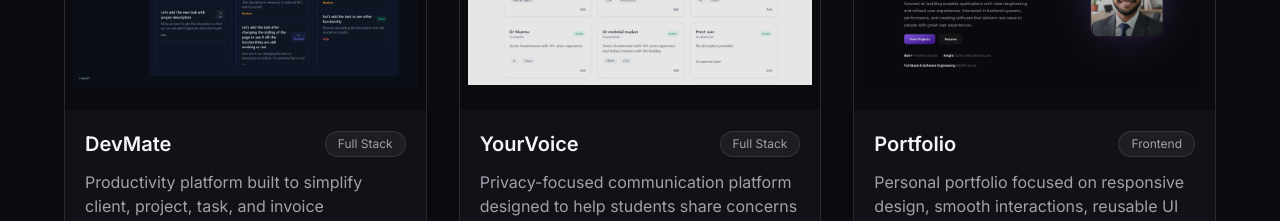
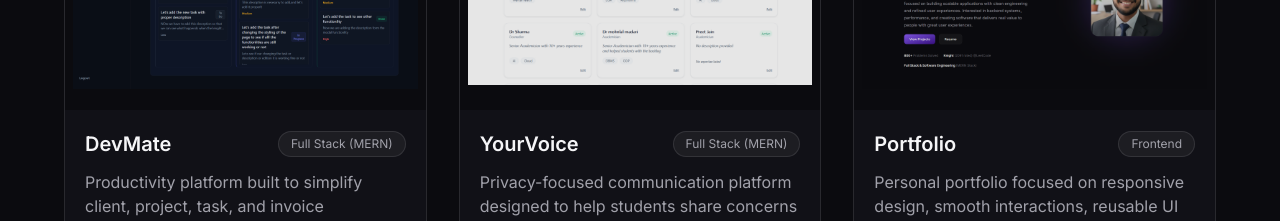
Before and after one commit to sagarnage123/portfolio, a React (Vite) app: page / in a window 1280 px wide. Shown: the part 1380-1601 px from the top of the page. Built offline with nearby package versions, Linux system fonts and the light colour scheme.

Commit message:
First verison ready

```diff
--- a/src/data/projects.ts
+++ b/src/data/projects.ts
@@ -4,7 +4,7 @@ import portfolioImage from "../assets/projects/portfolio.png"
 export const projects = [
     {
         title: "DevMate",
-        type: "Full Stack",
+        type: "Full Stack (MERN)",
         image: devmateImage,
         description:
             "Productivity platform built to simplify client, project, task, and invoice management for freelancers, with focus on scalable architecture, structured workflows, and polished user experience.",
@@ -12,7 +12,7 @@ export const projects = [
     },
     {
         title: "YourVoice",
-        type: "Full Stack",
+        type: "Full Stack (MERN)",
         image: yourvoiceImage,
         description:
             "Privacy-focused communication platform designed to help students share concerns and feedback anonymously through secure authentication, protected user flows,RBAC, moderation systems, and scalable full stack architecture.",
```
